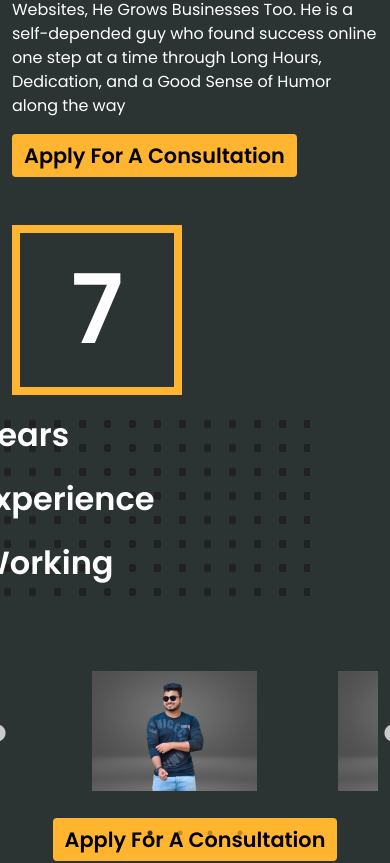
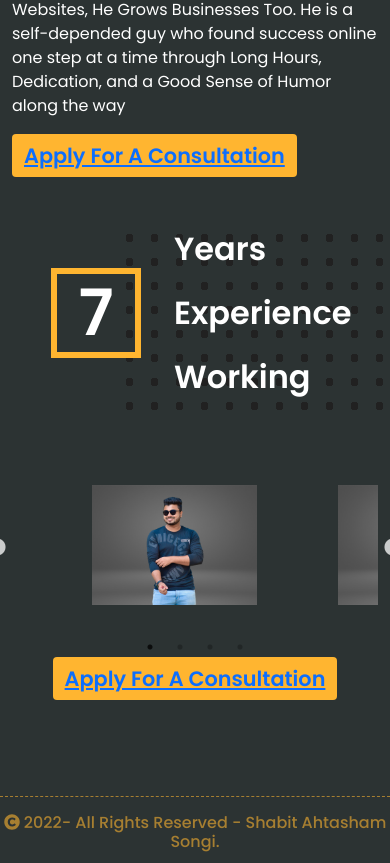
Before and after one commit to armanadd01/SEO-Single-Page-React-App-Sabit-Seo-Expert, a React (Create React App) app: page /about in a window 390 px wide. Shown: the part 959-1822 px from the top of the page. Built offline with nearby package versions, Linux system fonts and the light colour scheme.

Commit message:
19-08-2022 finished

```diff
--- a/src/App.css
+++ b/src/App.css
@@ -347,21 +347,45 @@ Responsive code
 
 
 
-@media all and (max-width: 370px) {
-    .container {
-        padding: 0 !important;
-    }
+@media all and (max-width: 570px) {
 
-    .row>* {
-        padding: 0 !important;
-    }
 
     .Card-design a {
         text-decoration: none;
         color: #ffb530;
         font-size: 1rem;
     }
+
+    .custom-experiance {
+        border: 6px solid #ffb530;
+        width: 90px;
+        height: 90px;
+    }
+
+    .custom-experiance span {
+        font-size: 4rem;
+    }
+
+    .dotted-bg {
+        margin-left: 0px;
+        width: 70%;
+    }
+
+    .experience-year {
+        width: 10%;
+        margin: auto;
+    }
+
+    .gallery-section {
+        display: content;
+    }
+
+    .gallery-section .slider-gallery {
+        height: 12em;
+    }
+
 }
+
 
 @media all and (max-width: 325px) {
     .Card-design a {
@@ -369,4 +393,12 @@ Responsive code
         color: #ffb530;
         font-size: 0.9rem;
     }
+
+    container {
+        padding: 0 !important;
+    }
+
+    .row>* {
+        padding: 0 !important;
+    }
 }
--- a/src/Components/About/About.js
+++ b/src/Components/About/About.js
@@ -29,17 +29,19 @@ const About = () => {
                             Shabit Ahtasham Songi Doesnt Just Rank Websites, He Grows Businesses Too. He is a self-depended guy who found success online one step at a time through Long Hours, Dedication, and a Good Sense of Humor along the way
                         </p>
 
-                        <Button className='btn-golden mb-5'>Apply For A Consultation</Button>
+                        <Button className='btn-golden mb-5'>
+                            <a href="/contact">Apply For A Consultation</a>
+                        </Button>
 
                         <Row className='align-items-center'>
-                            <Col md={4} style={{
+                            <Col md={4} sm={2} style={{
                                 zIndex: 99
-                            }}>
+                            }} className="experience-year">
                                 <p className='custom-experiance'>
                                     <span>7</span>
                                 </p>
                             </Col>
-                            <Col md={8} className="dotted-bg">
+                            <Col md={8} sm={4} className="dotted-bg">
 
                                 <p className='experiance-text'>Years</p>
                                 <p className='experiance-text'>Experience</p>
@@ -48,12 +50,14 @@ const About = () => {
                         </Row>
                     </Col>
                 </Row>
-                <Row className='align-items-center mt-5'>
-                    <Col md={6}>
+                <Row className='align-items-center mt-5 gallery-section'>
+                    <Col md={6} sm={12} className='slider-gallery'>
                         <AboutSlider></AboutSlider>
                     </Col>
-                    <Col md={6}>
-                        <Button className='btn-golden mb-5'>Apply For A Consultation</Button>
+                    <Col md={6} sm={12} className='gallery-button'>
+                        <Button className='btn-golden mb-5'>
+                            <a href="/contact">Apply For A Consultation</a>
+                        </Button>
                     </Col>
                 </Row>
             </Container>
--- a/src/Components/About/AboutSlider/AboutSlider.js
+++ b/src/Components/About/AboutSlider/AboutSlider.js
@@ -23,7 +23,7 @@ const AboutSlider = () => {
 
     }
     return (
-        <div>
+
 
         <Slider {...settings}>
             <div>
@@ -44,7 +44,7 @@ const AboutSlider = () => {
             </div>
 
         </Slider>
-        </div>
+
     );
 };
 
```
Lines whose indentation alone changed are shown as unchanged.
